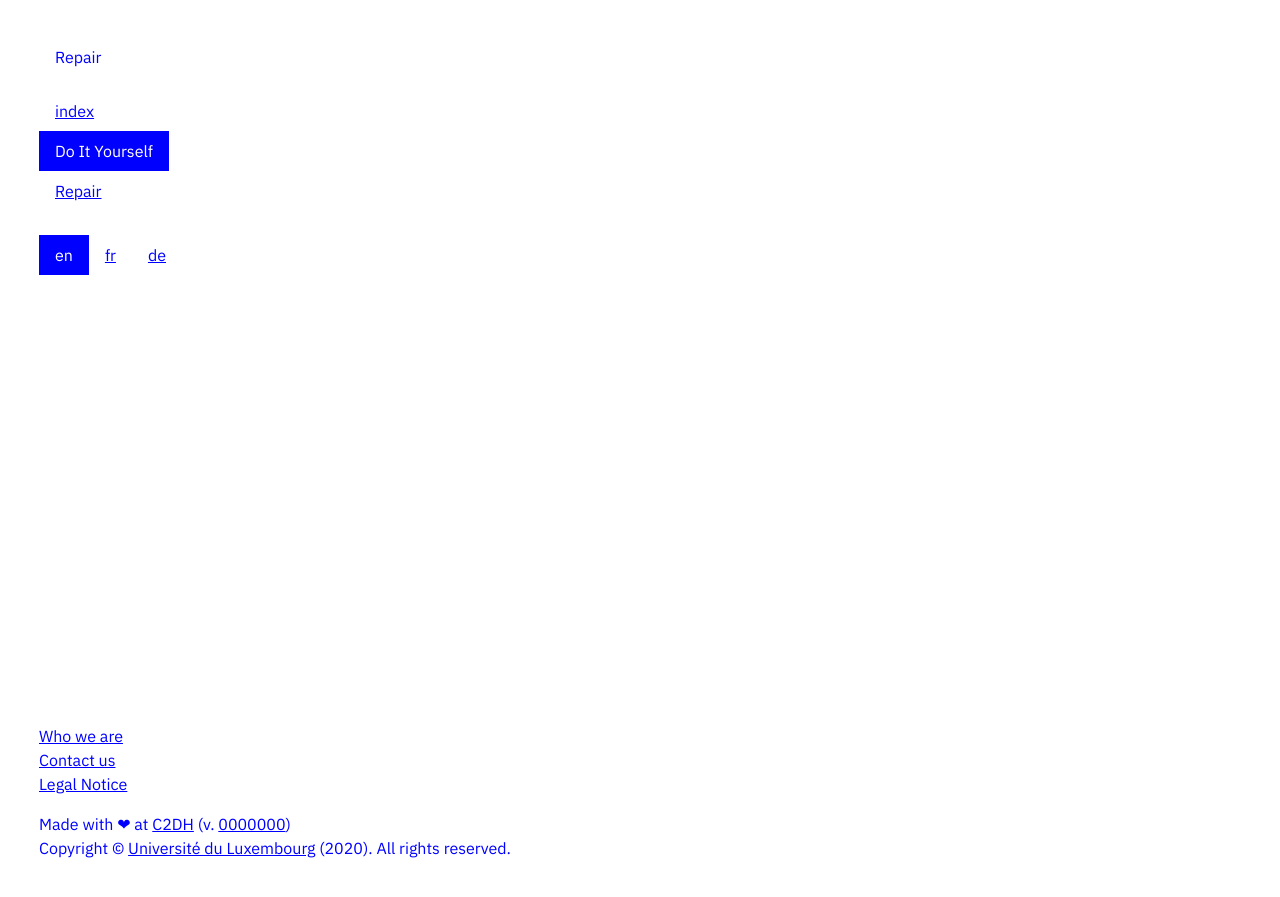
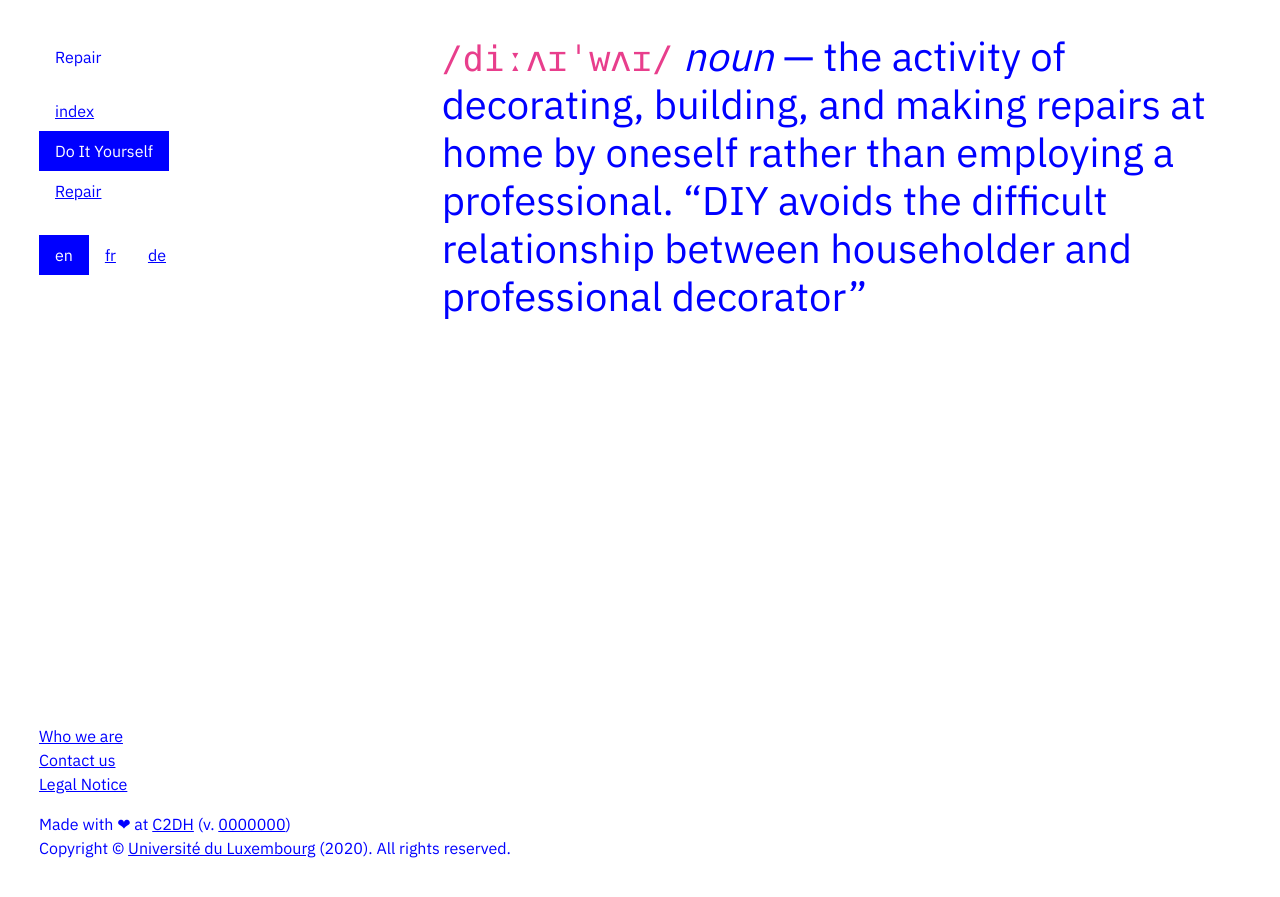
Before and after one commit to C2DH/repair, a Jekyll site: the page built from pages/diy.md, in a window 1280 px wide. Shown: the top 897 px of the page. Built offline with Jekyll 4.4.1, drawn with Linux system fonts in a browser that asks for light colours.

```diff
--- a/pages/diy.md
+++ b/pages/diy.md
@@ -1,9 +1,13 @@
 ---
 lang: en
-layout: page
+layout: category
 ref: diy
 permalink: /do-it-yourself
 title: "Do It Yourself"
 ---
 
-Page here
+
+`/diːʌɪˈwʌɪ/` *noun* &mdash; the activity of decorating, building, and making repairs at home by oneself rather than employing a professional.
+"DIY avoids the difficult relationship between householder and professional decorator"
+
+<!-- more -->
```
Also changed, not shown: pages/diy.fr.md (+3 -1 lines).
